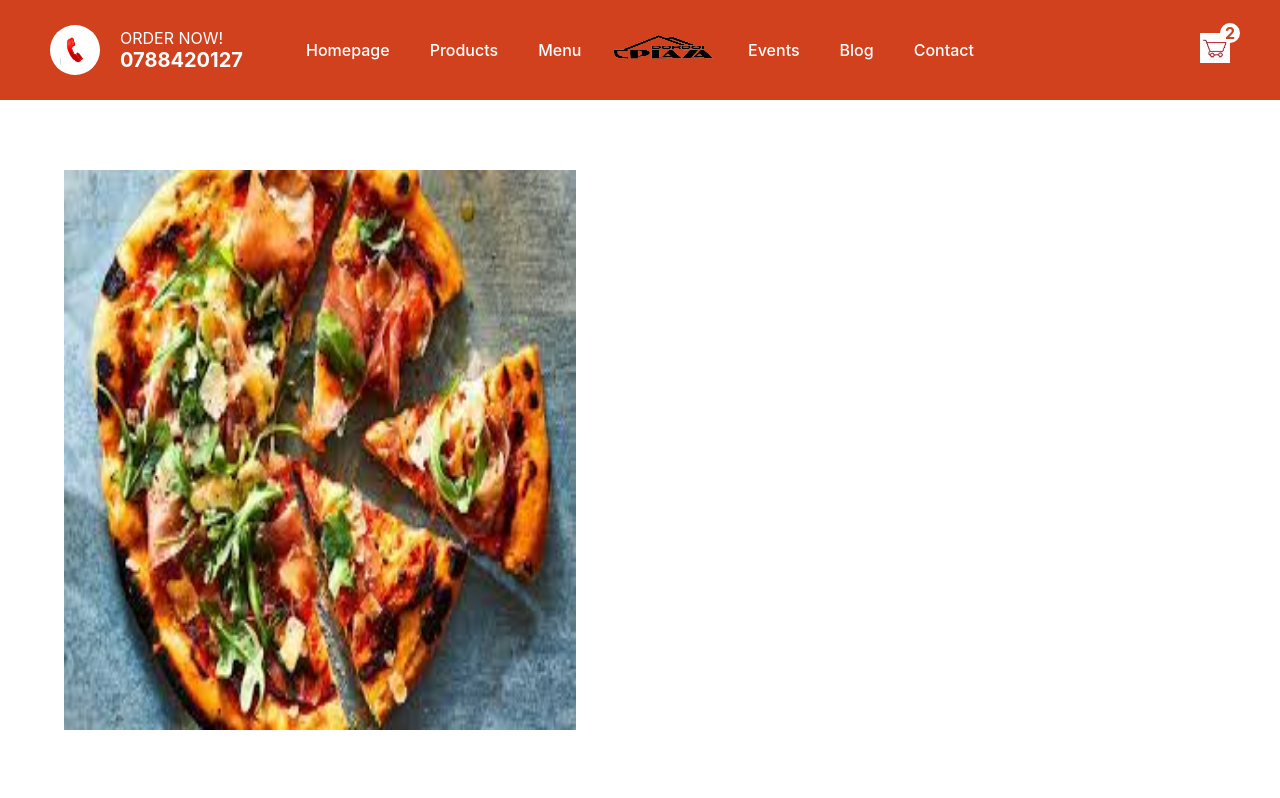
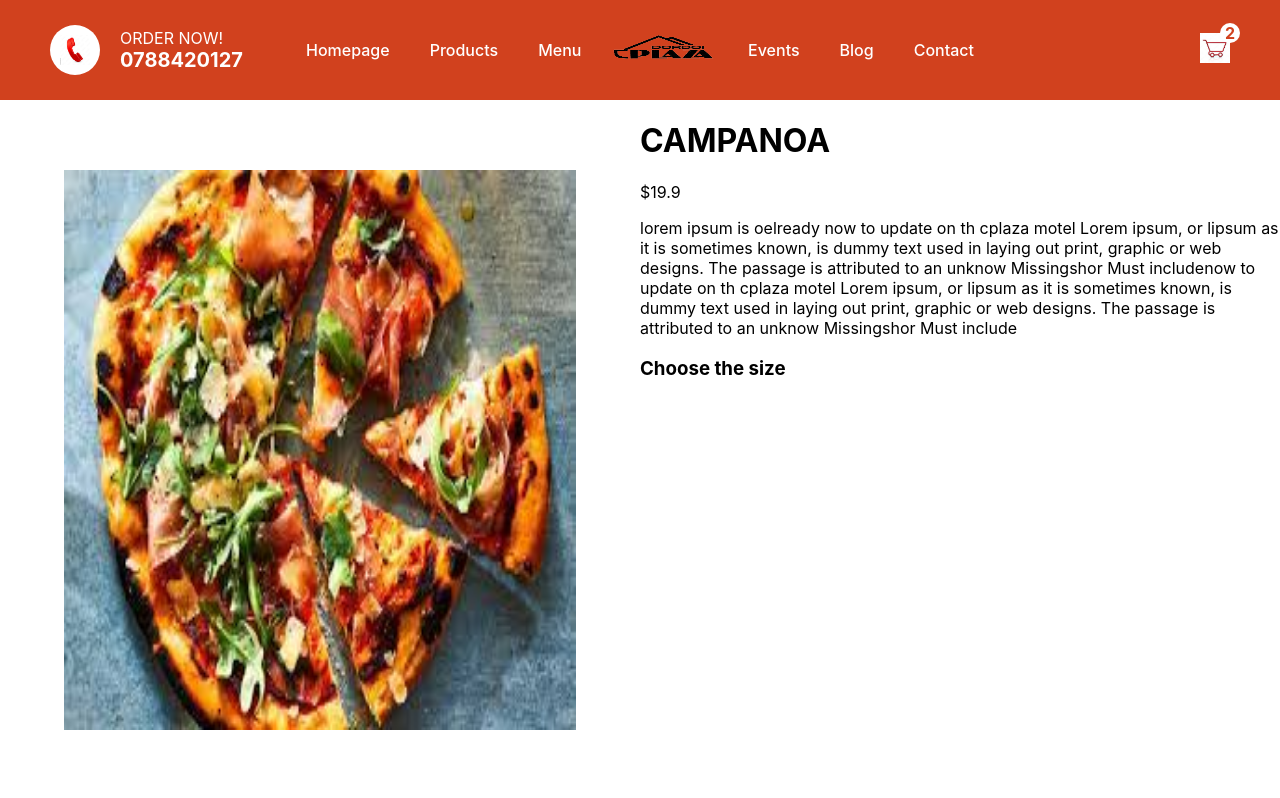
Before and after one commit to Elua-b/c-plaza-motel, a Next.js app: page /products/1 in a window 1280 px wide. Shown: the top 798 px of the page. Built offline with nearby package versions, Linux system fonts and the light colour scheme.

Commit message:
beautifying product page

```diff
--- a/pages/products/[id].jsx
+++ b/pages/products/[id].jsx
@@ -1,13 +1,15 @@
 
 import styles from "../../styles/Products.module.css";
 import Image from 'next/image'
+import { useState } from "react";
 const Products = () => {
+  const [size,setSize] =useState(0);
     const pizza={
         id:1,
         img:'/pizza3.jpg',
         name:'CAMPANOA',
         price:[19.9,23.4,27.9],
-        desc:"lorem ipsum is oelready now to update on th cplaza motel"
+        desc:"lorem ipsum is oelready now to update on th cplaza motel Lorem ipsum, or lipsum as it is sometimes known, is dummy text used in laying out print, graphic or web designs. The passage is attributed to an unknow Missingshor Must includenow to update on th cplaza motel Lorem ipsum, or lipsum as it is sometimes known, is dummy text used in laying out print, graphic or web designs. The passage is attributed to an unknow Missingshor Must include  "
     };
   return (
     <div className={styles.container}>
@@ -16,7 +18,13 @@ const Products = () => {
           <Image src={pizza.img} layout="fill" alt=""/>
         </div>
       </div>
-      <div className={styles.right}></div>
+      <div className={styles.right}>
+        <h1 className={styles.title}>{pizza.name}</h1>
+        <span className={styles.price}>${pizza.price[size]}</span>
+        <p className={styles.desc}>{pizza.desc}</p>
+        <h3 className={styles.choose}>Choose the size</h3>
+      </div>
+      <div></div>
     </div>
   )
 }
```
